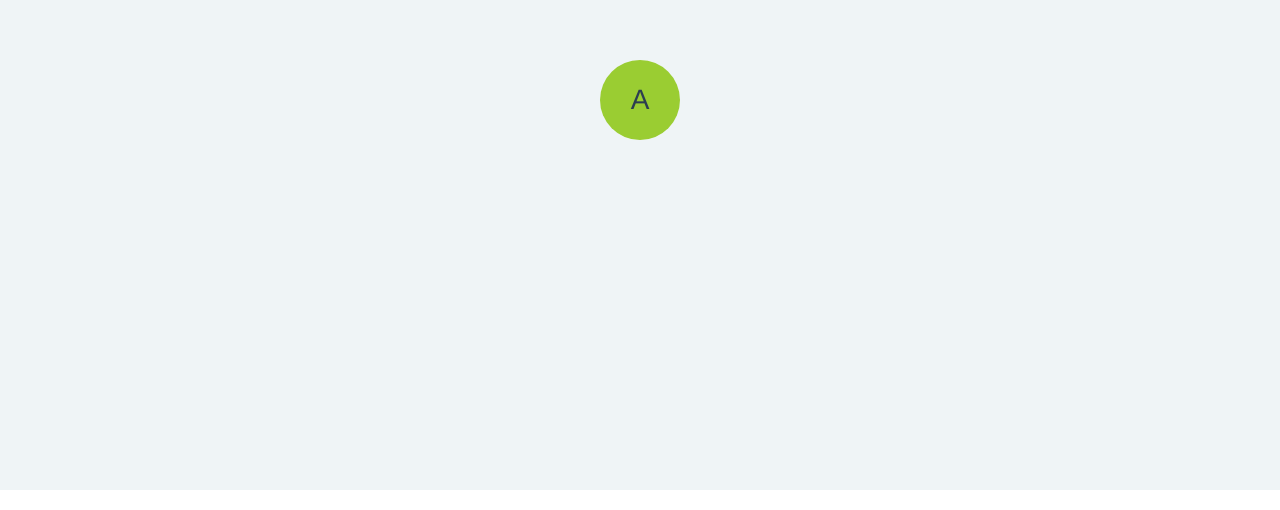
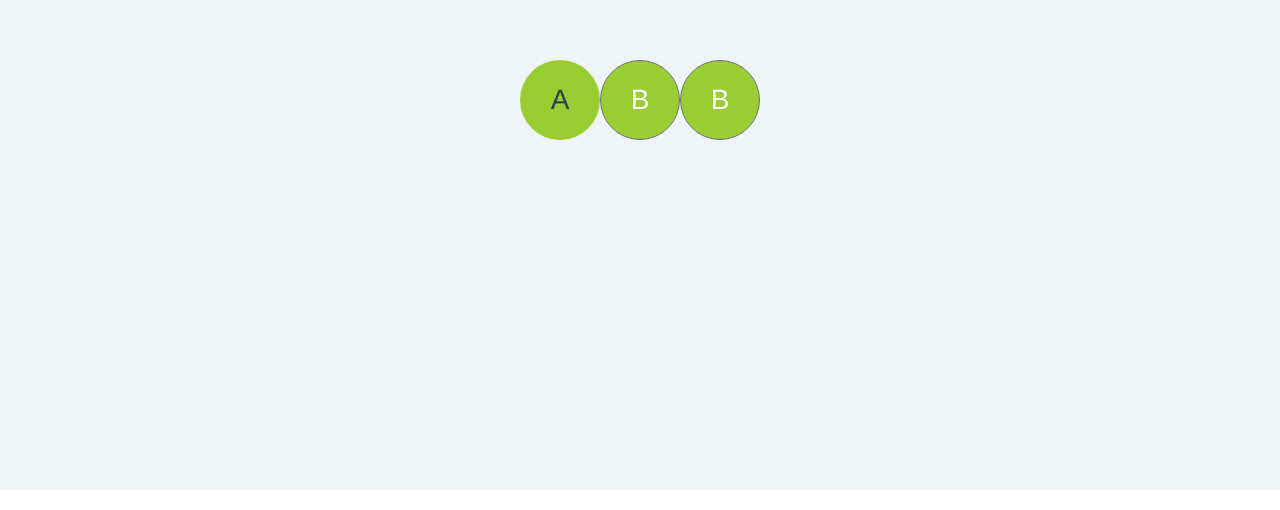
Before and after one commit to tergitran/test-responsive, a Vue app: page / in a window 1280 px wide. Shown: the part 290-800 px from the top of the page. Built offline with nearby package versions, Linux system fonts and the light colour scheme.

Commit message:
update v2

```diff
--- a/src/App.vue
+++ b/src/App.vue
@@ -3,7 +3,16 @@
     <div class="circle circle-A" id="tooltip-target-1">
       A
     </div>
-    <b-tooltip target="tooltip-target-1" triggers="hover">
+    <b-button class="circle circle-A" id="tooltip-target-2">
+      B
+    </b-button>
+    <b-button class="circle circle-A" id="tooltip-target-2">
+      B
+    </b-button>
+    <b-tooltip target="tooltip-target-1" triggers="hover focus">
+      I am tooltip <b>component</b> content!
+    </b-tooltip>
+    <b-tooltip target="tooltip-target-2" triggers="hover">
       I am tooltip <b>component</b> content!
     </b-tooltip>
   </div>
```
